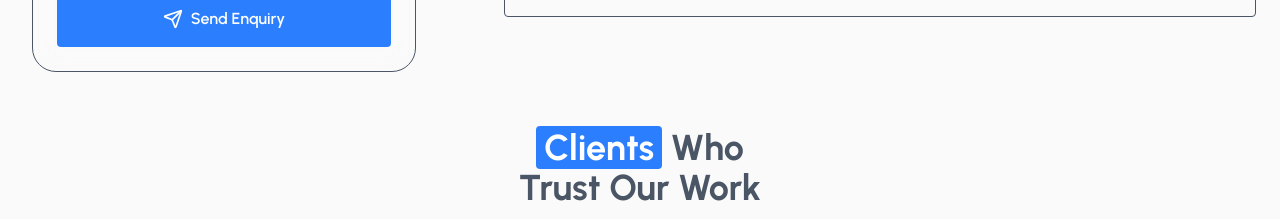
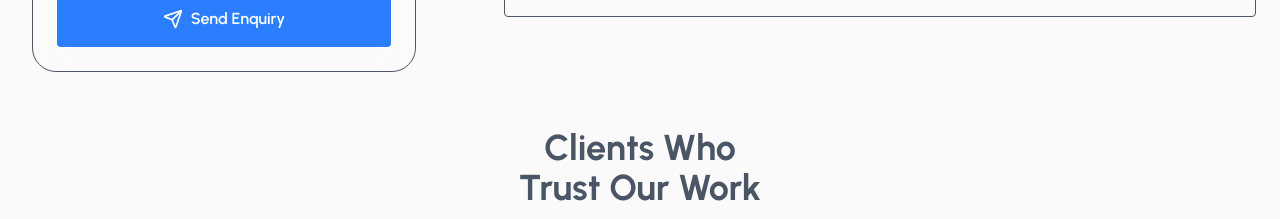
Before and after one commit to Temp445/ppap_next, a Next.js app in the folder frontend/: page / in a window 1280 px wide. Shown: the part 1820-2039 px from the top of the page. Built offline with nearby package versions, Linux system fonts and the light colour scheme; no server answers.

Commit message:
new commit

```diff
--- a/frontend/src/components/Clients.tsx
+++ b/frontend/src/components/Clients.tsx
@@ -49,7 +49,7 @@ const Clients: React.FC = () => {
   return (
     <div className="  md:mt-10  z-0 " id="client">
         <h1 className="text-center text-2xl md:text-4xl font-bold md:mb-5  text-gray-600">
-       <span className="bg-blue-500 px-2 text-white rounded  rotate-12">Clients</span> Who <br />Trust Our Work
+       <span className="">Clients</span> Who <br />Trust Our Work
       </h1>
 
       <div className="">
```
